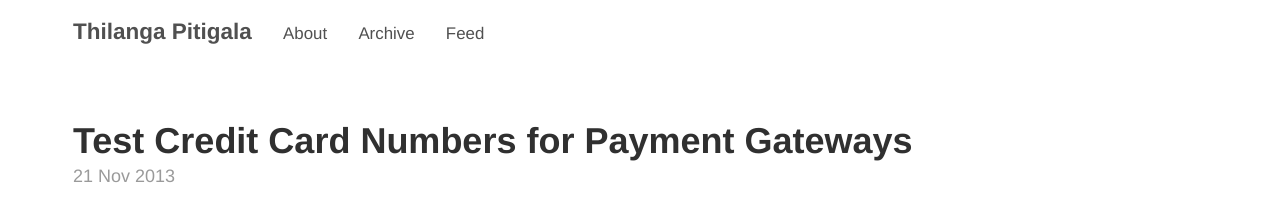
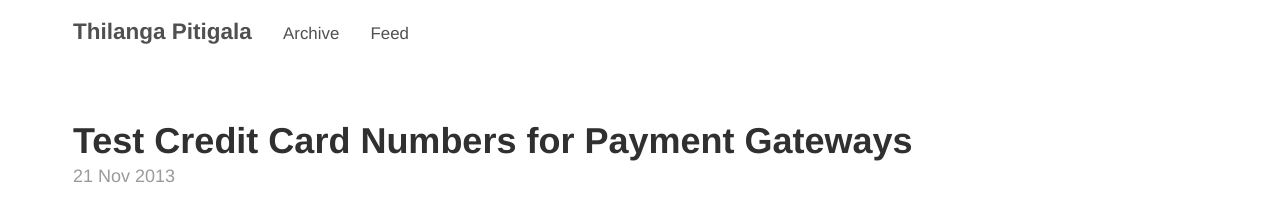
Before and after one commit to robpetreski/thilanga.github.io, a Jekyll site: the page built from index.html, in a window 1280 px wide and 900 px high. Shown: the top 206 px of the window. Built offline with Jekyll 4.4.1, drawn with Linux system fonts in a browser that asks for light colours; Markdown is read by kramdown in place of the engine named in the settings; the list of posts is cut into pages by our own code.

Commit message:
Removed About page

```diff
--- a/_config.yml
+++ b/_config.yml
@@ -27,6 +27,5 @@ github:
 
 # This is the list of pages to incldue in the header of the website.
 pages_list:
-  About: '/about'
   Archive: '/archive'
   Feed: '/atom.xml'
```
